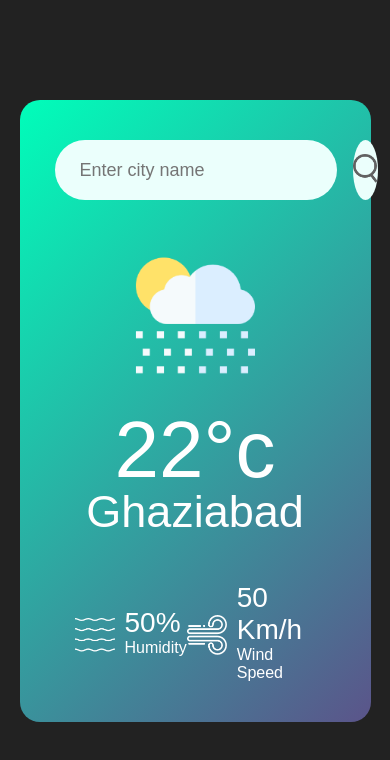
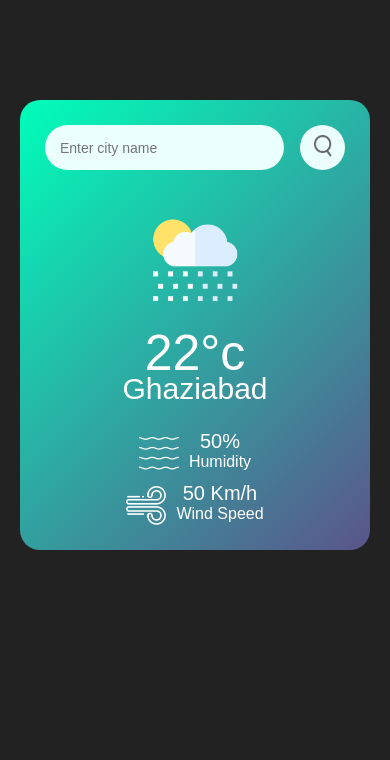
Before and after one commit to RahulChauhan-2002/Weather-App, a plain HTML site: page index.html in a window 390 px wide. Drawn offline with Linux system fonts and the light colour scheme; no server answers.

Commit message:
changing css for responsive

```diff
--- a/style.css
+++ b/style.css
@@ -1,29 +1,35 @@
-*{
+* {
     margin: 0;
     padding: 0;
     font-family: 'Poppins', sans-serif;
     box-sizing: border-box;
 }
-body{
+
+body {
     background-color: #222;
 }
-.card{
+
+/* Card */
+.card {
     width: 90%;
     max-width: 470px;
-    background:linear-gradient(135deg,#00feba,#5b548a);
+    background: linear-gradient(135deg, #00feba, #5b548a);
     color: #fff;
     margin: 100px auto 0;
     border-radius: 20px;
     padding: 40px 35px;
     text-align: center;
 }
-.search{
+
+/* Search Bar */
+.search {
     width: 100%;
     display: flex;
     align-items: center;
     justify-content: space-between;
 }
-.search input{
+
+.search input {
     border: 0;
     outline: 0;
     background: #ebfffc;
@@ -35,7 +41,8 @@ body{
     margin-right: 16px;
     font-size: 18px;
 }
-.search button{
+
+.search button {
     border: 0;
     outline: 0;
     background: #ebfffc;
@@ -44,39 +51,145 @@ body{
     height: 60px;
     cursor: pointer;
 }
-.search button img{
+
+.search button img {
     width: 25px;
 }
-.weather-icon{
+
+/* Weather Details */
+.weather-icon {
     width: 170px;
     margin-top: 30px;
 }
-.weather h1{
+
+.weather h1 {
     font-size: 80px;
     font-weight: 500;
 }
-.weather h2{
+
+.weather h2 {
     font-size: 45px;
     font-weight: 400;
     margin-top: -10px;
 }
-.details{
+
+/* Additional Details */
+.details {
     display: flex;
     align-items: center;
     justify-content: space-between;
     padding: 0 20px;
     margin-top: 50px;
 }
-.col{
+
+.col {
     display: flex;
     align-items: center;
     text-align: left;
 }
-.col img{
+
+.col img {
     width: 40px;
     margin-right: 10px;
 }
-.humidity, .wind{
+
+.humidity, .wind {
     font-size: 28px;
     margin-top: -6px;
 }
+
+/* Responsive Design */
+@media (max-width: 768px) {
+    .card {
+        width: 95%;
+        max-width: 400px;
+        padding: 30px;
+    }
+
+    .search input {
+        height: 50px;
+        font-size: 16px;
+        padding: 10px 20px;
+    }
+
+    .search button {
+        width: 50px;
+        height: 50px;
+    }
+
+    .search button img {
+        width: 20px;
+    }
+
+    .weather-icon {
+        width: 140px;
+    }
+
+    .weather h1 {
+        font-size: 60px;
+    }
+
+    .weather h2 {
+        font-size: 35px;
+    }
+
+    .details {
+        flex-direction: column;
+        gap: 20px;
+        margin-top: 40px;
+    }
+
+    .col {
+        justify-content: center;
+        text-align: center;
+    }
+
+    .humidity, .wind {
+        font-size: 24px;
+    }
+}
+
+@media (max-width: 480px) {
+    .card {
+        width: 95%;
+        max-width: 350px;
+        padding: 25px;
+    }
+
+    .search input {
+        height: 45px;
+        font-size: 14px;
+        padding: 8px 15px;
+    }
+
+    .search button {
+        width: 45px;
+        height: 45px;
+    }
+
+    .search button img {
+        width: 18px;
+    }
+
+    .weather-icon {
+        width: 120px;
+    }
+
+    .weather h1 {
+        font-size: 50px;
+    }
+
+    .weather h2 {
+        font-size: 30px;
+    }
+
+    .details {
+        flex-direction: column;
+        gap: 15px;
+        margin-top: 30px;
+    }
+
+    .humidity, .wind {
+        font-size: 20px;
+    }
+}
```
